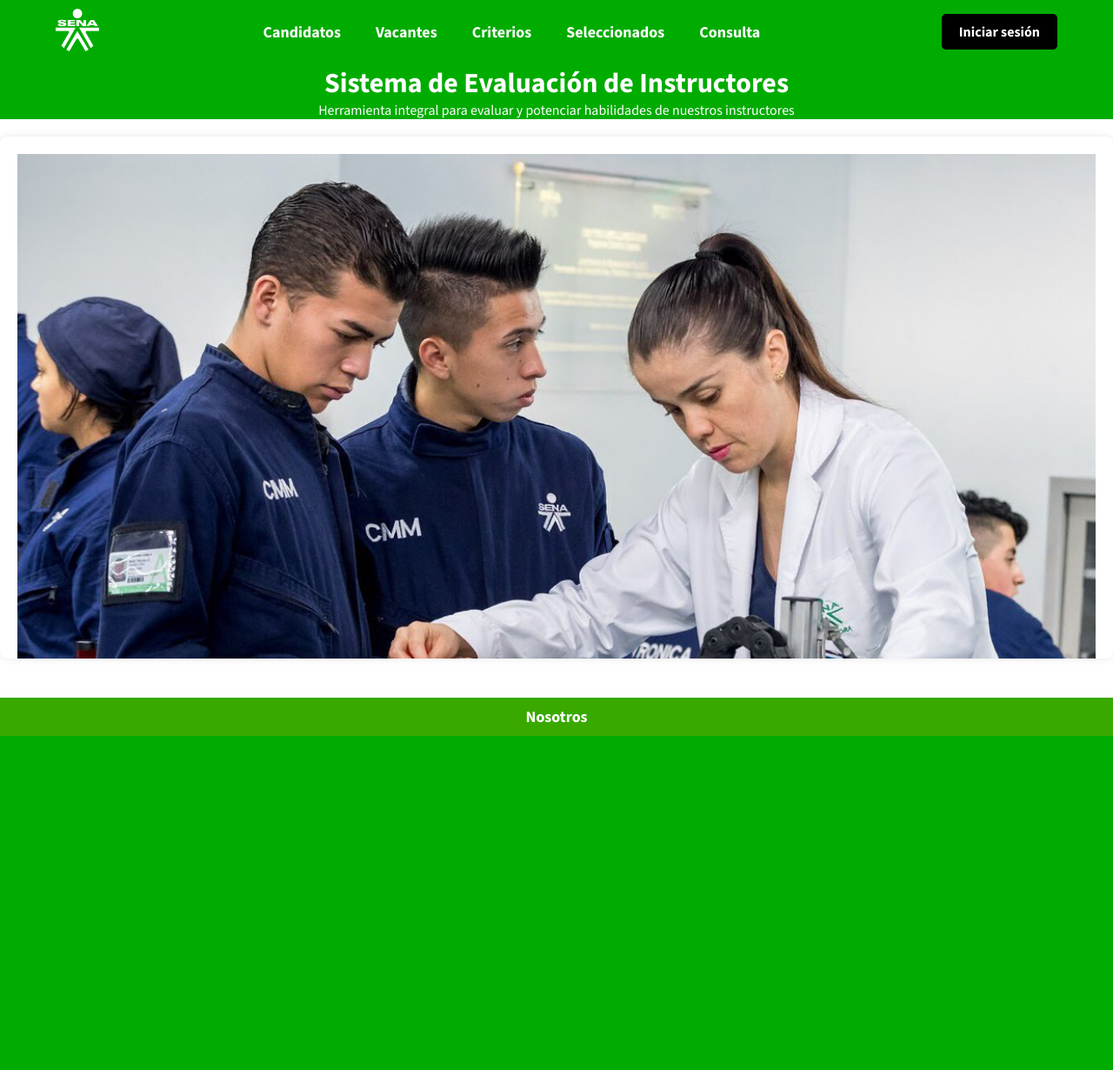
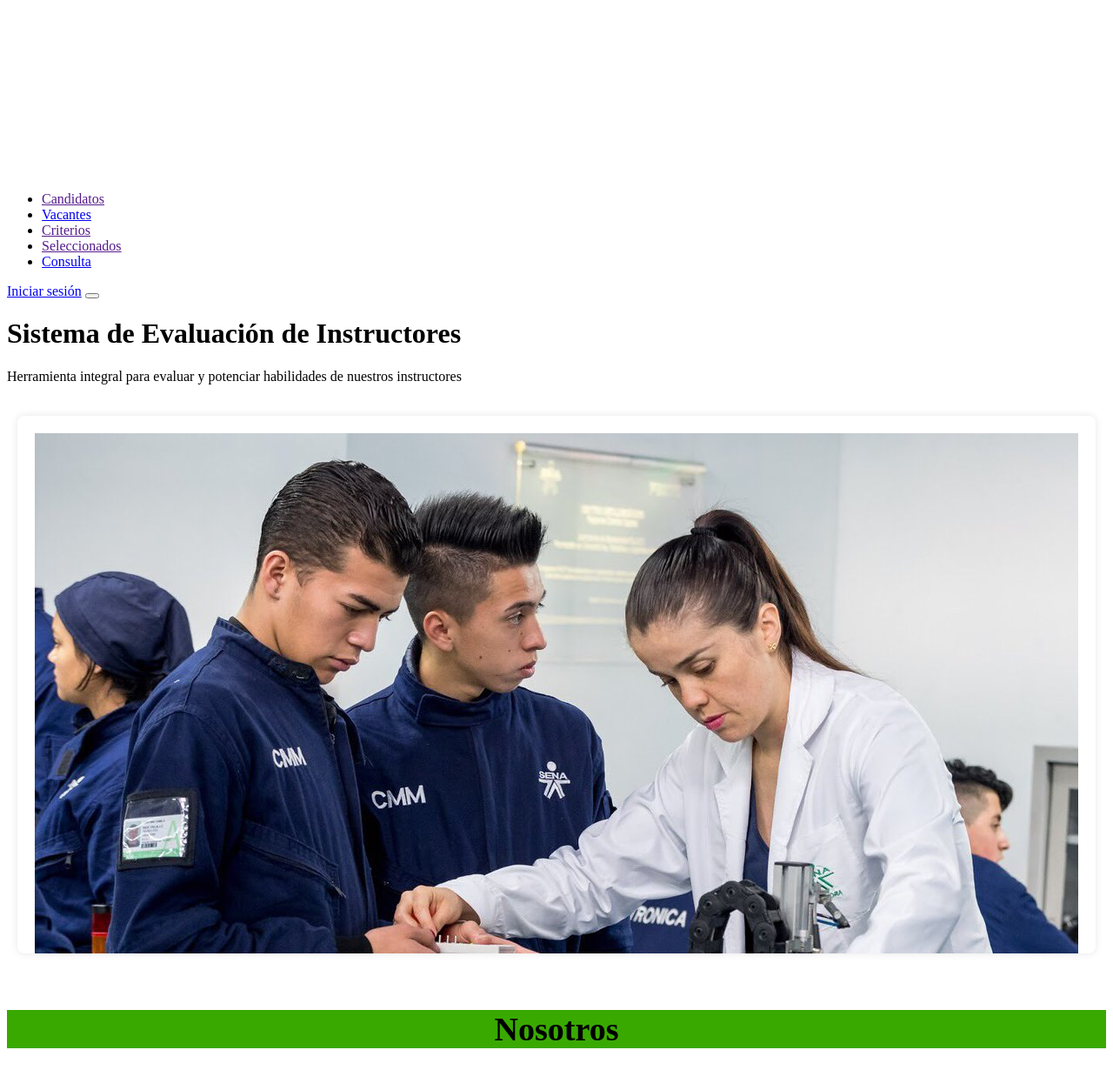
Before and after one commit to Sagrariocacaisducuara/BANIN, a PHP site: page /index.html in a window 1280 px wide. Shown: the whole page at 87% size. Before the commit the page ends 846 px from the top, so only its background shows below. Run offline with PHP 8.4, Linux system fonts and the light colour scheme.

Commit message:
diseño inicio

```diff
--- a/app/shareFolder/iniciarsesion.php
+++ b/app/shareFolder/iniciarsesion.php
@@ -37,7 +37,7 @@
 </body>
 </html>
 <?php
-    require '../../bd.php';
+    /*require '../../bd.php';
     $conn=conectar_db();
     session_start()
     if(isset($_SESSION['numero_documento'])){
@@ -47,6 +47,6 @@
         $num_doc=$_POST['numero_documento'];
         $contraseña=$_POST['contraseña'];
 
-        $num_doc=mysqli_real_escape_string($num_doc)
-    }
+        $num_doc=mysqli_real_escape_string($num_doc);
+    }*/
 ?>
--- a/assets/css/home.css
+++ b/assets/css/home.css
@@ -1,2 +1,77 @@
-@import "/assets/css/shareInFolder/headerFooter.css";
-@import "/assets/css/shareInFolder/home.css";
+.contenedor {
+    display: flex;
+    flex-direction: column;
+    height: 100%;
+}
+#banner{
+    position: relative;
+    margin: auto;
+    top: 0px;
+    height: 578px;
+    overflow: hidden;
+    /*border: 15px solid white;
+    box-shadow: 0 10px 15px 10px #000000;*/
+    max-width: 1200px;
+    margin: 20px auto;
+    padding: 20px;
+    background-color: white;
+    box-shadow: 0 0 10px rgba(0, 0, 0, 0.1);
+    border-radius: 8px;
+}
+.section_caja{
+    width: 100%;
+}
+.img_caja{
+    display: block;
+    width: 100%;
+    height: 100%;
+    height: auto;
+}
+.arrow{
+    width: 50px;
+    background-color: rgba(0, 0, 0, 0.5);
+    padding: 20px;
+    border-radius: 10px;
+}
+.boxes{
+    display: flex;
+    justify-content:space-evenly;
+}
+.desc{
+    margin-top: 55px;
+    margin-bottom: 45px;
+    width: 28%;
+    height: auto;
+    background-color: white;
+    border: 1px solid #39A900;
+    padding: 15px 27px;
+    font-size: 17px;
+}
+.desc h2{
+    color: green;
+}
+.desc button{
+    border: none;
+    background-color: #39A900;
+    border-radius: 5px;
+    font-weight: bold;
+    height: 23px;
+    width: 64px;
+}
+.desc button a{
+    color: white;
+    text-decoration: none;
+}
+.desc button a:hover{
+    text-decoration: underline;
+}
+footer{
+    margin-top: 45px;
+    background-color: #39A900;
+    text-align: center;
+    font-size: 19px;
+    color: black;
+}
+footer a{
+    color: black;
+}
--- a/assets/css/shareInFolder/home.css
+++ b/assets/css/shareInFolder/home.css
@@ -1,6 +1,4 @@
 .contenedor {
-<<<<<<< HEAD
-=======
     display: flex;
     flex-direction: column;
     height: 100%;
@@ -8,53 +6,29 @@
 #banner{
     position: relative;
     margin: auto;
->>>>>>> eb61c463c5e92fb2a82b10ce9c93c9c922bbb0d5
-    width: 100%;
-    max-width: 3200px;
-    margin: 0 auto;
-}
-
-/* Banner */
-
-
-.slider {
-    margin: auto;
-    position: relative;
-    top: 0;
-    height: 600px;
+    top: 0px;
+    height: 578px;
     overflow: hidden;
-<<<<<<< HEAD
-=======
+    /*border: 15px solid white;
+    box-shadow: 0 10px 15px 10px #000000;*/
     max-width: 1200px;
     margin: 20px auto;
     padding: 20px;
     background-color: white;
     box-shadow: 0 0 10px rgba(0, 0, 0, 0.1);
     border-radius: 8px;
->>>>>>> eb61c463c5e92fb2a82b10ce9c93c9c922bbb0d5
 }
-
-.section_caja {
+.section_caja{
     width: 100%;
 }
-
-.img_caja {
+.img_caja{
     display: block;
     width: 100%;
-<<<<<<< HEAD
-    box-shadow: 0px 5px 15px rgba(0, 0, 0, 0.3);
-    margin-bottom: 20px;
-=======
+    height: 100%;
     height: auto;
->>>>>>> eb61c463c5e92fb2a82b10ce9c93c9c922bbb0d5
 }
-.titulo{
-    background-color: #00ac00;
-    color: white;
-    text-align: center;
-<<<<<<< HEAD
-}
-=======
+.arrow{
+    width: 50px;
     background-color: rgba(0, 0, 0, 0.5);
     padding: 20px;
     border-radius: 10px;
@@ -101,4 +75,3 @@ footer{
 footer a{
     color: black;
 }
->>>>>>> eb61c463c5e92fb2a82b10ce9c93c9c922bbb0d5
--- a/index.php
+++ b/index.php
@@ -40,8 +40,8 @@
         <div id="btn_atras" class="btn_atras">&#60;</div>
         <div id="btn_siguiente" class="btn_siguiente">&#62;</div>
         <script src="assets/JS/slider.js"></script>
-
-        <section class="boxes">
+    </div>
+    <section class="boxes">
         <div class="desc 1">
             <h2>Descripción del sistema</h2>
             <p>BANIN(Banco de Instructores) es una plataforma diseñada para facilitar la evaluación exhaustiva y objetiva de nuestros instructores. Permite a los evaluadores acceder a perfiles, realizar evaluaciones y generar informes detallados.</p>
@@ -60,7 +60,6 @@
             <button><a href="app/shareFolder/iniciarsesion.php">Acceder</a></button>
         </div>
         </section>
-    </div>
     <footer>
         <div class="social-buttons">
         <i class="fa-brands fa-facebook"><a href="#" target="_blank">Facebook</i></a>
@@ -71,6 +70,5 @@
         </div>
         <p>&copy; 2024 BANIN - SENA. Todos los derechos reservados.</p>
     </footer>
-
     </body>
     </html>
```
